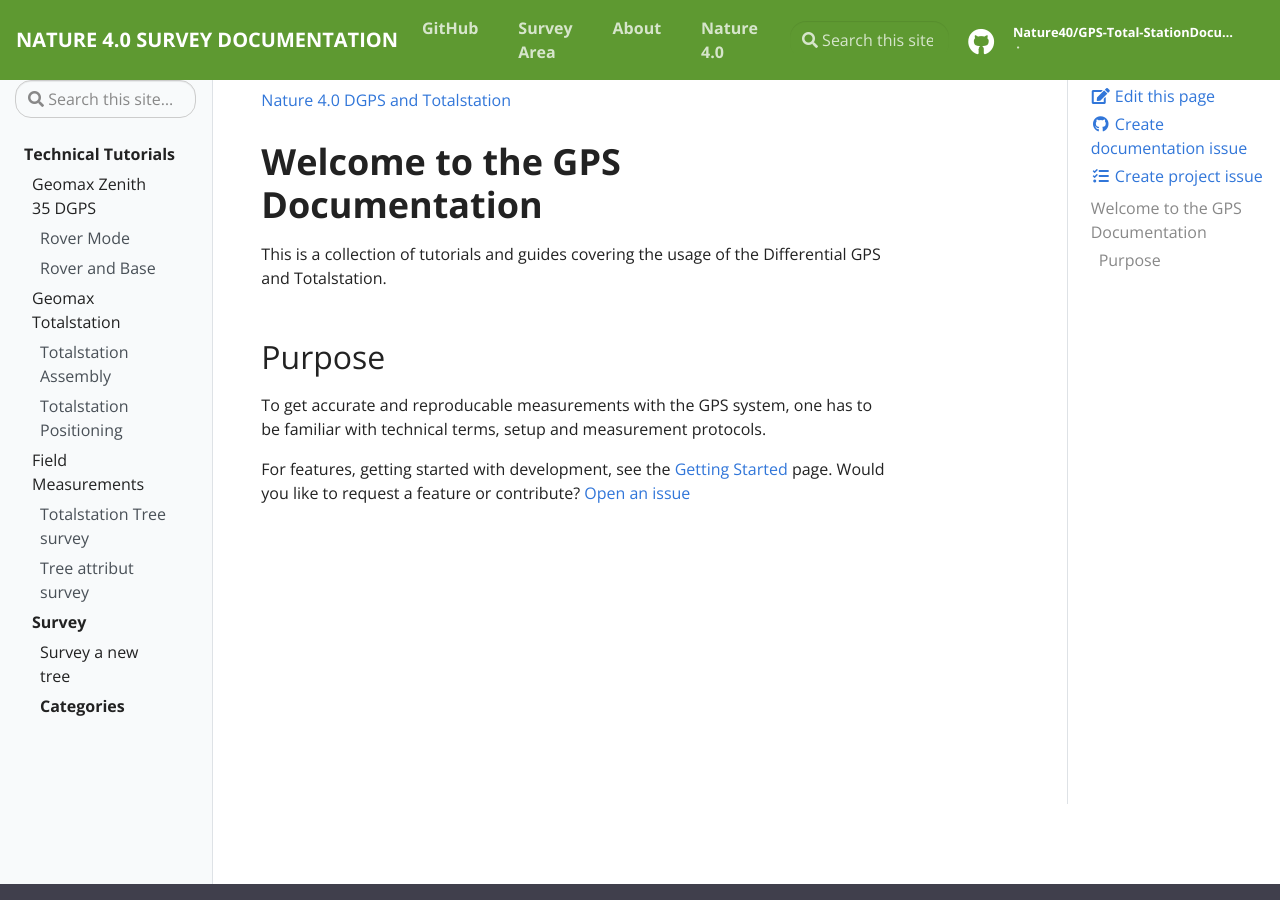
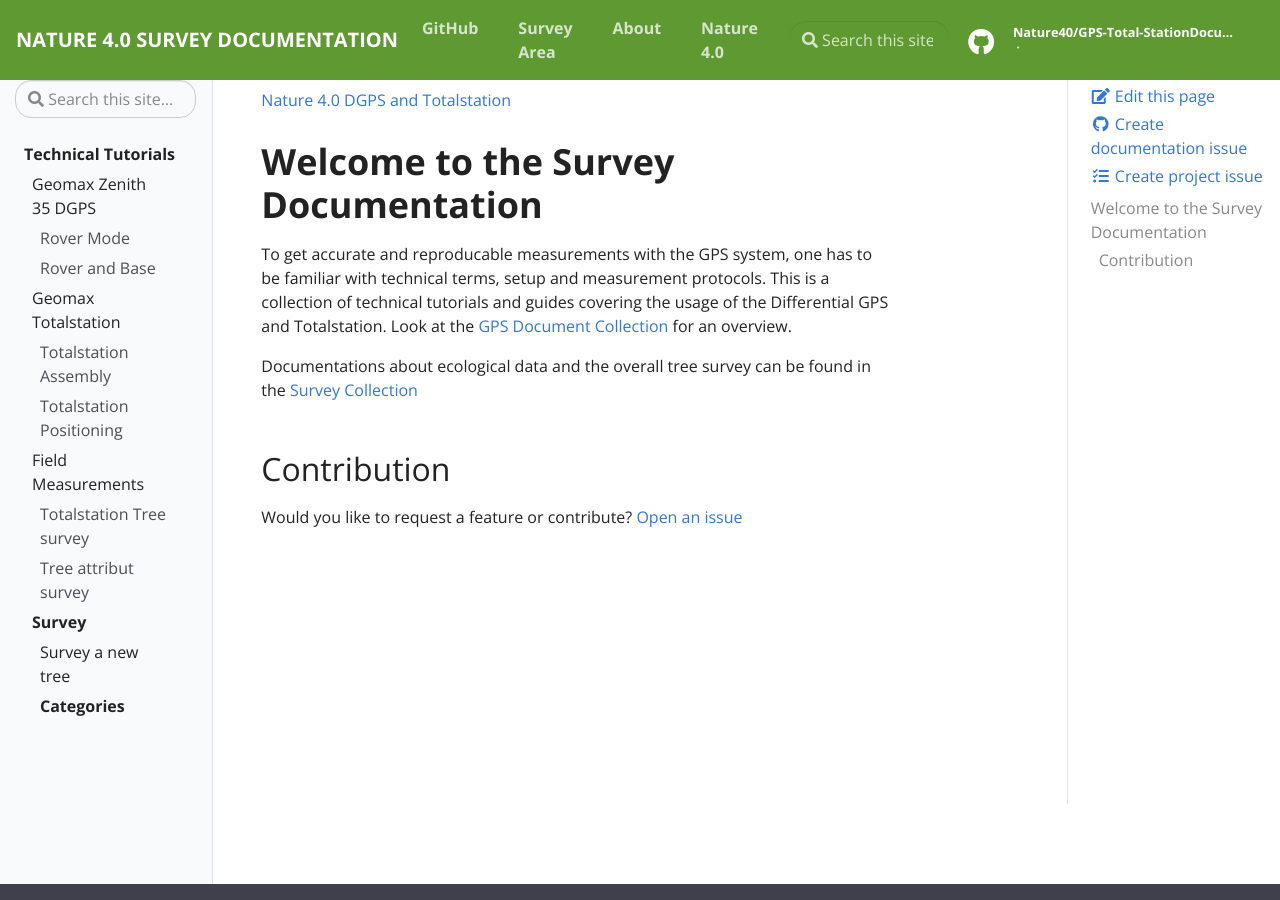
Before and after one commit to Nature40/GNSSTotalstationForHighAccuracyForestMonitoring, a Jekyll site: the page built from pages/index.md, in a window 1280 px wide and 900 px high. Built offline with Jekyll 4.4.1, drawn with Linux system fonts in a browser that asks for light colours.

Commit message:
Updated frontpage

```diff
--- a/pages/index.md
+++ b/pages/index.md
@@ -4,15 +4,15 @@ title: Nature 4.0 DGPS and Totalstation
 permalink: /
 ---
 
-# Welcome to the GPS Documentation
+# Welcome to the Survey Documentation
 
-This is a collection of tutorials and guides covering the usage of the Differential GPS and Totalstation.
+To get accurate and reproducable measurements with the GPS system, one has to be familiar with technical terms, setup and measurement protocols.
+This is a collection of technical tutorials and guides covering the usage of the Differential GPS and Totalstation.
+Look at the [GPS Document Collection](docs) for an overview.
+
+Documentations about ecological data and the overall tree survey can be found in the [Survey Collection](survey)
 
 
-## Purpose
+## Contribution
 
-To get accurate and reproducable measurements with the GPS system, one has to be familiar with technical terms, setup and measurement protocols.
-
-
-For features, getting started with development, see the {% include doc.html name="Getting Started" path="getting-started" %} page. Would you like to request a feature or contribute?
-[Open an issue]({{ site.repo }}/issues)
+Would you like to request a feature or contribute? [Open an issue]({{ site.repo }}/issues)
```
Also changed, not shown: _survey/tree-survey.md (+1 -0 lines), pages/survey.md (+1 -1 lines).
